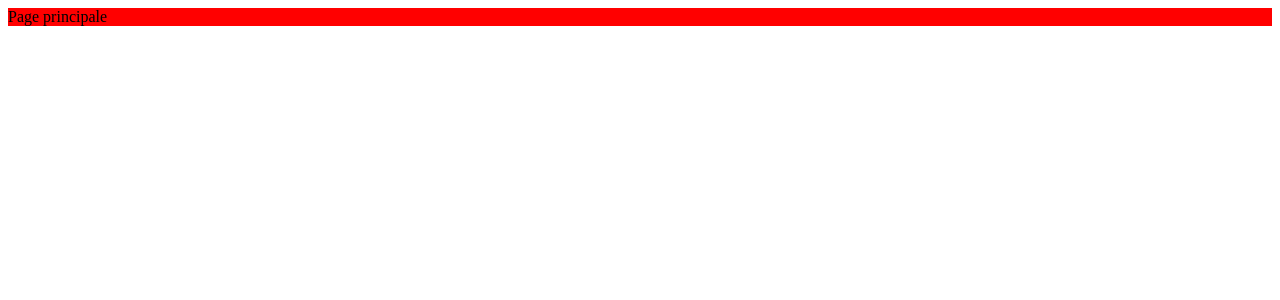
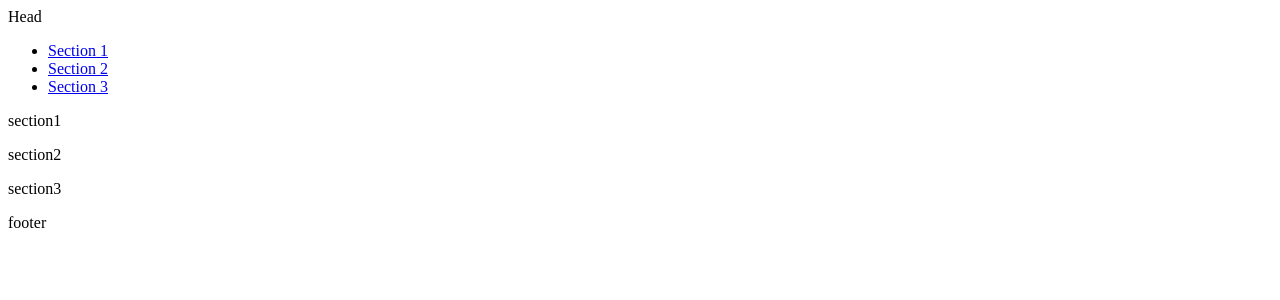
Before and after one commit to xCargan/PatroWebSite, a React (Create React App) app in the folder frontend/: page / in a window 1280 px wide. Shown: the top 300 px of the page. Built offline with nearby package versions, Linux system fonts and the light colour scheme.

Commit message:
feat(main page):division in section
/

```diff
--- a/frontend/src/App.css
+++ b/frontend/src/App.css
@@ -1,3 +1,3 @@
 .main_div {
-  background-color: red;
+
 }
--- a/frontend/src/App.js
+++ b/frontend/src/App.js
@@ -1,9 +1,35 @@
 import './App.css';
+import Navbar from './components/navbar/Navbar';
 
 function App() {
   return (
     <div className='main_div'>
-      Page principale
+      <div>
+        Head
+      </div>
+      <Navbar />
+      <div>
+        <div>
+          <section id="section1" class="section">
+            <div>
+              <p>section1</p>
+            </div>
+          </section>
+          <section id="section2" class="section">
+            <div>
+              <p>section2</p>
+            </div>
+          </section>
+          <section id="section3"  >
+            <div>
+              <p>section3</p>
+            </div>
+          </section>
+        </div>
+      </div>
+      <div>
+        footer
+      </div>
     </div>
   )
 }
--- /dev/null
+++ b/frontend/src/components/navbar/Navbar.js
@@ -0,0 +1,17 @@
+import React from 'react'
+
+function Navbar() {
+  return (
+    <div>
+        <div class="navbar">
+            <ul>
+            <li><a href="#section1">Section 1</a></li>
+            <li><a href="#section2">Section 2</a></li>
+            <li><a href="#section3">Section 3</a></li>
+            </ul>
+        </div>
+    </div>
+  )
+}
+
+export default Navbar
```
Also changed, not shown: frontend/src/components/navbar/Navbar.css (added).
